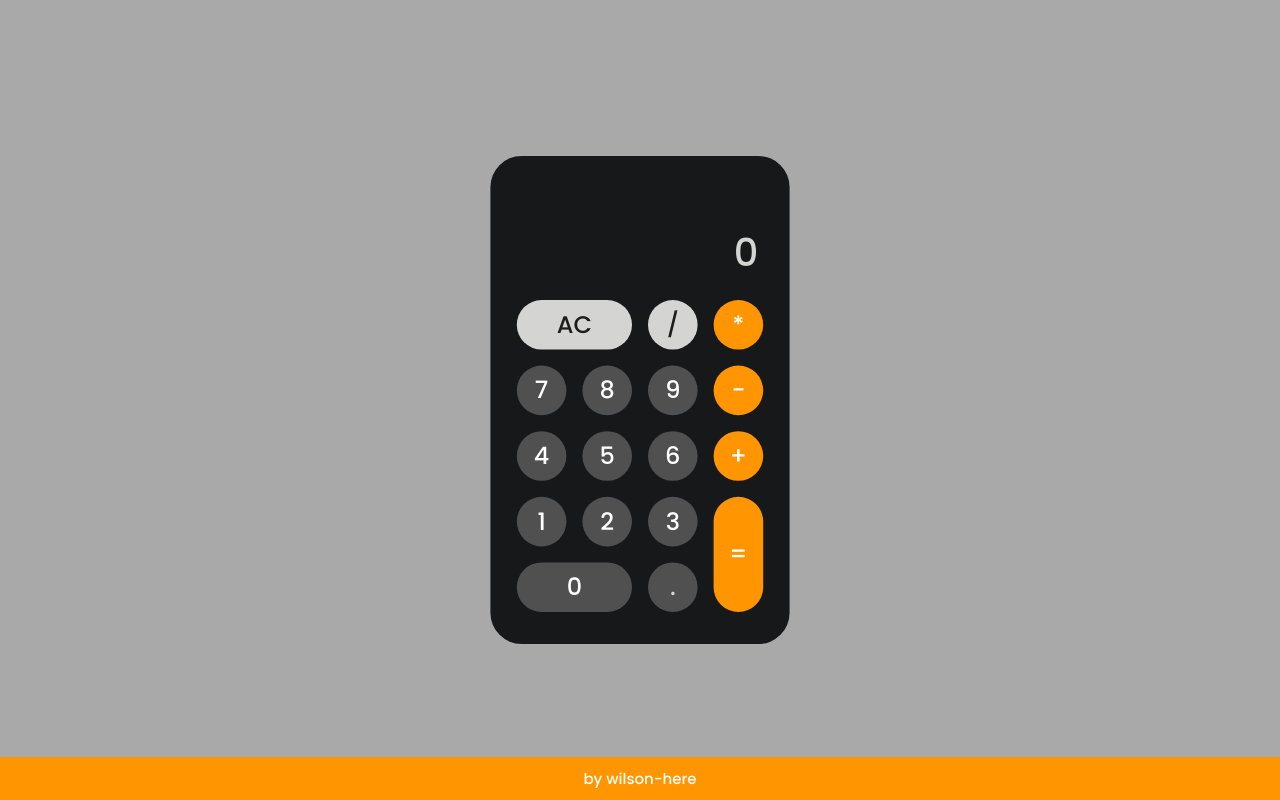
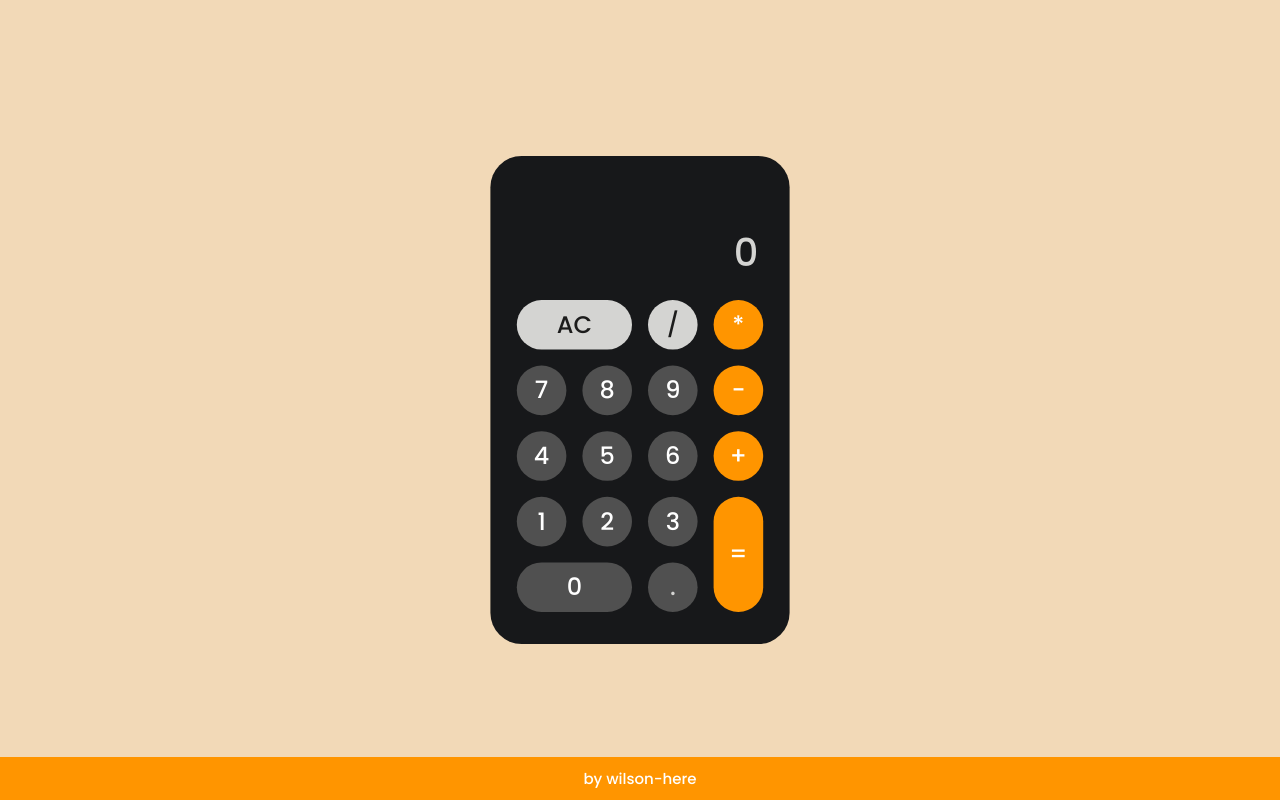
Before and after one commit to wilson-here/calculator, a React (Vite) app: page / in a window 1280 px wide. Built offline with nearby package versions, Linux system fonts and the light colour scheme.

Commit message:
update background color

```diff
--- a/src/styles/App.scss
+++ b/src/styles/App.scss
@@ -94,7 +94,7 @@ body {
 
 #root {
   height: 100vh;
-  background-color: darkgrey;
+  background-color: #f2d9b7;
   display: flex;
   align-items: center;
   justify-content: center;
```
